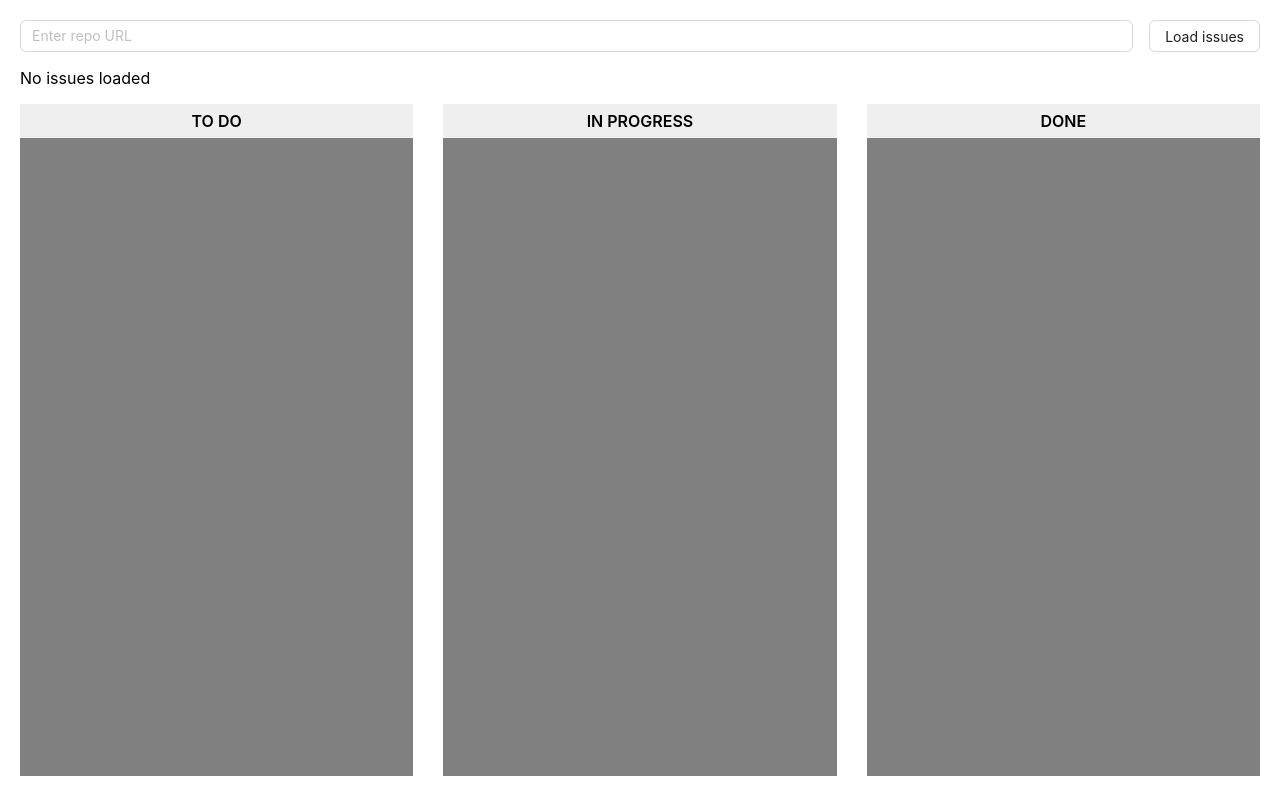
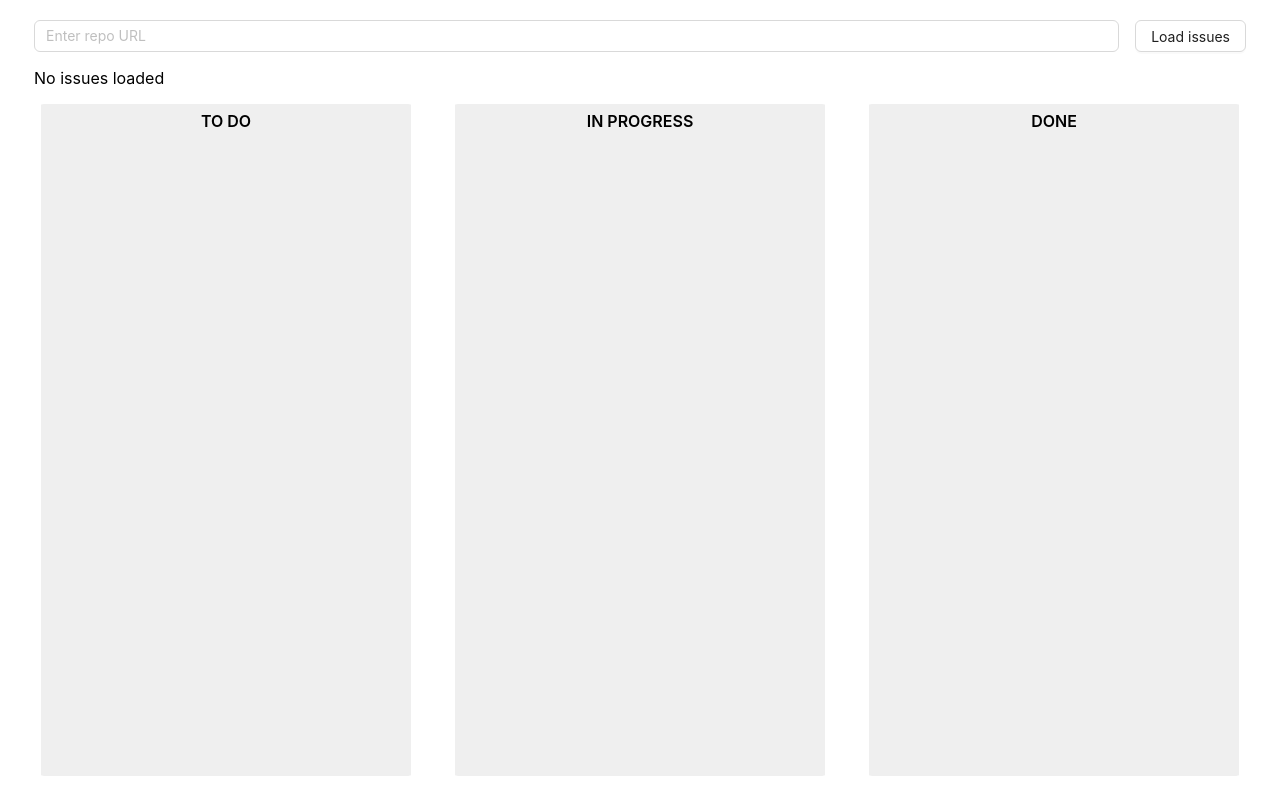
Before and after one commit to Denismyand/kanban-test, a React (Create React App) app: page / in a window 1280 px wide. Built offline with nearby package versions, Linux system fonts and the light colour scheme.

Commit message:
Add some styling

```diff
--- a/src/components/issueColumn/index.module.css
+++ b/src/components/issueColumn/index.module.css
@@ -1,5 +1,7 @@
 .issueCategory {
   width: calc(100% / 3);
+  border-radius: 10px;
+  overflow: hidden;
 }
 .title {
   padding: 7px 0;
@@ -13,8 +15,11 @@
   flex-grow: 1;
   flex-direction: column;
   gap: 15px;
-  background-color: grey;
+  background-color: #efefef;
   width: 100%;
-  padding: 15px 8px 15px 15px;
+  padding: 15px;
   overflow-y: auto;
 }
+.dragged {
+  background-color: #dedede;
+}
--- a/src/components/issueItem/index.module.css
+++ b/src/components/issueItem/index.module.css
@@ -3,7 +3,9 @@
   background-color: white;
   border-radius: 10px;
   cursor: pointer;
+  box-shadow: 0 0 5px 5px rgba(0, 0, 0, 0.16);
 }
 .dragging {
-  background-color: #efefef;
+  background-color: #eee;
+  box-shadow: 0 0 5px 5px rgba(0, 0, 0, 0.32);
 }
--- a/src/index.css
+++ b/src/index.css
@@ -2,6 +2,7 @@
   padding: 0;
   margin: 0;
   box-sizing: border-box;
+  scrollbar-gutter: stable both-edges;
 }
 body {
   font-family: -apple-system, BlinkMacSystemFont, "Segoe UI", "Roboto", "Oxygen",
@@ -29,15 +30,15 @@ code {
 
 /* Track */
 ::-webkit-scrollbar-track {
-  background: grey;
+  background: #efefef;
 }
 
 /* Handle */
 ::-webkit-scrollbar-thumb {
-  background: #333;
+  background: #ccc;
 }
 
 /* Handle on hover */
 ::-webkit-scrollbar-thumb:hover {
-  background: #000;
+  background: #aaa;
 }
```
